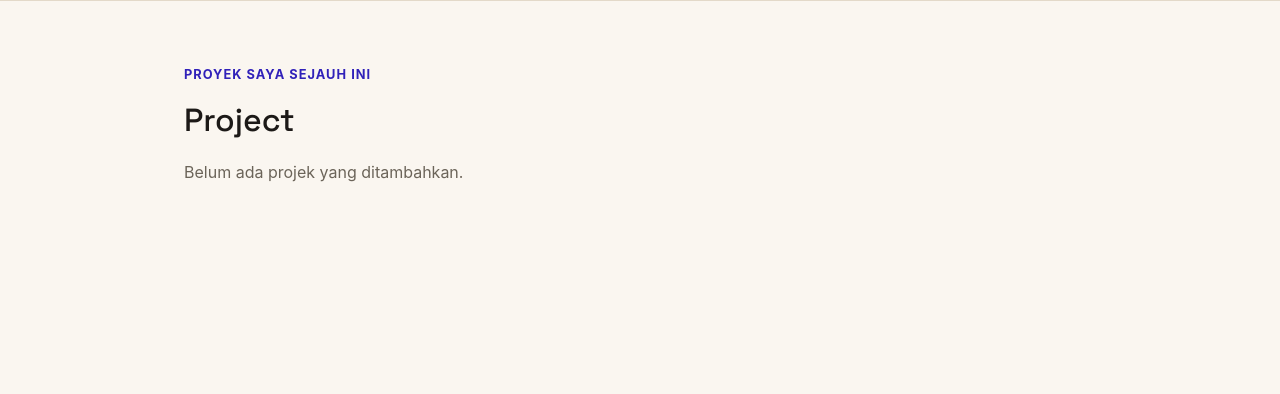
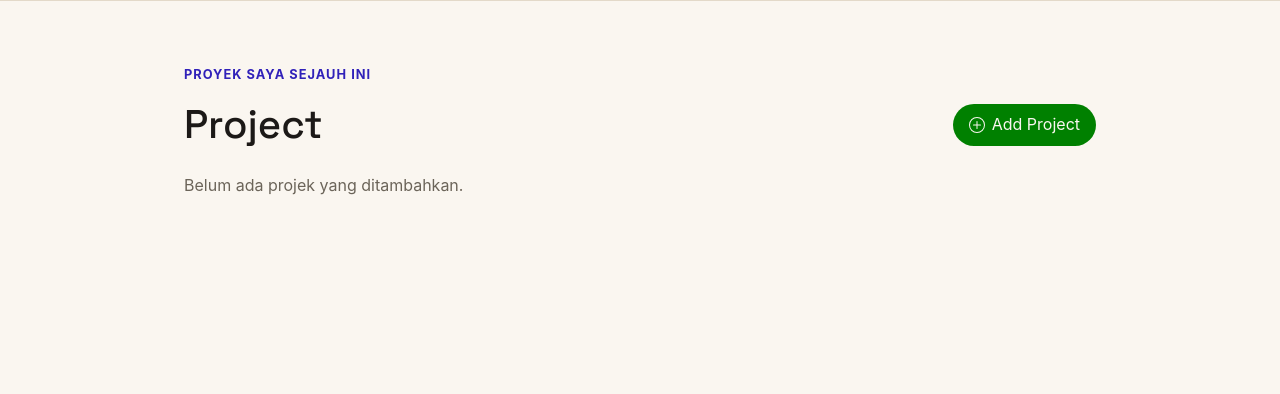
Before and after one commit to adpsxx/myportofolios, a Django app: page /projects/ in a window 1280 px wide. Shown: the part 91-485 px from the top of the page. Run offline with Django 5.2, Linux system fonts and the light colour scheme; data that the repository does not hold is empty.

Commit message:
Add create project button and delete project button

```diff
--- a/static/css/style.css
+++ b/static/css/style.css
@@ -274,11 +274,37 @@ h1 {
 }
 
 /*Project section*/
-/*Project title*/
-.project-section h1 {
+/*Container for project title and add project button*/
+.project-section .project-top-container {
+    display: flex;
+    flex-direction: row;
+    justify-content: space-between;
+    align-items: center;
+    width: 100%;
     margin: 0.4rem 0 1.5rem;
-    font-size: 2rem;
-    margin-bottom: 20px;
+}
+
+/*Text*/
+.project-section .project-top-container h1 {
+    margin: 0;
+}
+
+/*Add Project button*/
+.project-section .add-button {
+    display: inline-flex;
+    align-items: center;
+    margin-left: auto;
+    gap: 0.4rem;
+    text-decoration: none;
+    color: var(--paper);
+    background-color: green;
+    border-radius: 30px;
+    padding: 0.5rem 1rem;
+}
+
+/*Hover animation for add project button*/
+.project-section .add-button:hover {
+    opacity: 0.9;
 }
 
 /* Grid for project*/
--- a/templates/project.html
+++ b/templates/project.html
@@ -9,7 +9,10 @@
         <section class="project-section" id="project">
             <div class="container container-project">
                 <p class="section-kicker">Proyek saya sejauh ini</p>
-                <h1>Project</h1>
+                <div class="project-top-container">
+                    <h1>Project</h1>
+                    <a href="{% url 'main:create_project' %}" class="add-button"><svg xmlns="http://www.w3.org/2000/svg" width="16" height="16" fill="currentColor" class="bi bi-plus-circle" viewBox="0 0 16 16"><path d="M8 15A7 7 0 1 1 8 1a7 7 0 0 1 0 14m0 1A8 8 0 1 0 8 0a8 8 0 0 0 0 16"/><path d="M8 4a.5.5 0 0 1 .5.5v3h3a.5.5 0 0 1 0 1h-3v3a.5.5 0 0 1-1 0v-3h-3a.5.5 0 0 1 0-1h3v-3A.5.5 0 0 1 8 4"/></svg>Add Project</a>
+                </div>
 
                 <div class="project-grid">
                     {% for project in project_list %}
@@ -18,7 +21,10 @@
                             <div class="card-body">
                                 <h5 class="card-title">{{ project.title }}</h5>
                                 <p class="card-text">{{ project.description }}</p>
-                                <a href="{{ project.project_link }}" class="btn btn-primary">Link</a>
+                                <div class="card-option">
+                                    <a href="{{ project.project_link }}" class="btn btn-link"><svg xmlns="http://www.w3.org/2000/svg" width="16" height="16" fill="currentColor" class="bi bi-link-45deg" viewBox="0 0 16 16"><path d="M4.715 6.542 3.343 7.914a3 3 0 1 0 4.243 4.243l1.828-1.829A3 3 0 0 0 8.586 5.5L8 6.086a1 1 0 0 0-.154.199 2 2 0 0 1 .861 3.337L6.88 11.45a2 2 0 1 1-2.83-2.83l.793-.792a4 4 0 0 1-.128-1.287z"/><path d="M6.586 4.672A3 3 0 0 0 7.414 9.5l.775-.776a2 2 0 0 1-.896-3.346L9.12 3.55a2 2 0 1 1 2.83 2.83l-.793.792c.112.42.155.855.128 1.287l1.372-1.372a3 3 0 1 0-4.243-4.243z"/></svg></a>
+                                    <a href="{{ project.project_link }}" class="btn btn-project-delete"><svg xmlns="http://www.w3.org/2000/svg" width="16" height="16" fill="currentColor" class="bi bi-trash" viewBox="0 0 16 16"><path d="M5.5 5.5A.5.5 0 0 1 6 6v6a.5.5 0 0 1-1 0V6a.5.5 0 0 1 .5-.5m2.5 0a.5.5 0 0 1 .5.5v6a.5.5 0 0 1-1 0V6a.5.5 0 0 1 .5-.5m3 .5a.5.5 0 0 0-1 0v6a.5.5 0 0 0 1 0z"/><path d="M14.5 3a1 1 0 0 1-1 1H13v9a2 2 0 0 1-2 2H5a2 2 0 0 1-2-2V4h-.5a1 1 0 0 1-1-1V2a1 1 0 0 1 1-1H6a1 1 0 0 1 1-1h2a1 1 0 0 1 1 1h3.5a1 1 0 0 1 1 1zM4.118 4 4 4.059V13a1 1 0 0 0 1 1h6a1 1 0 0 0 1-1V4.059L11.882 4zM2.5 3h11V2h-11z"/></svg></a>
+                                </div>
                             </div>
                         </div>
                     {% empty %}
```
Also changed, not shown: other parts of static/css/style.css (+30 -3 lines).
